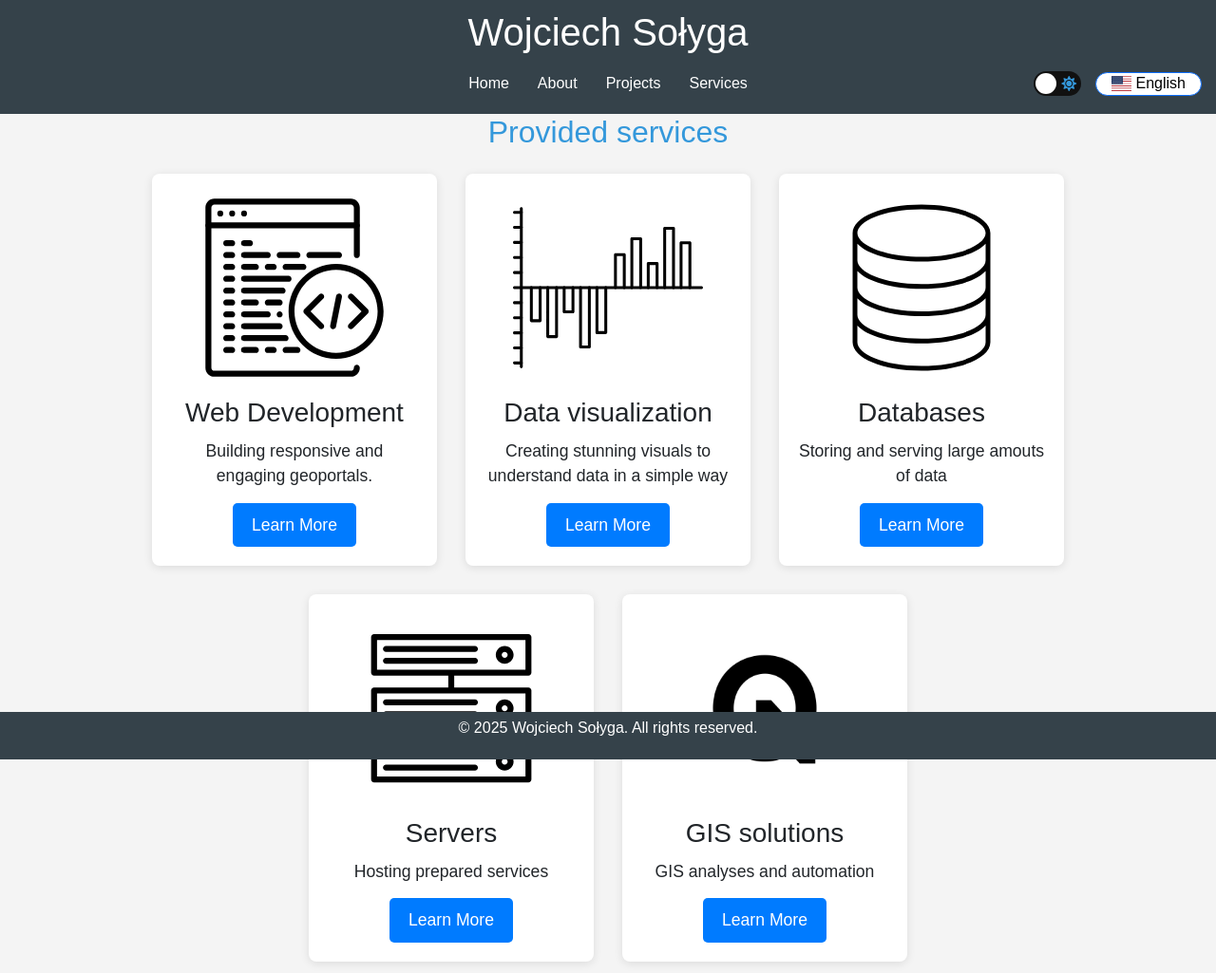
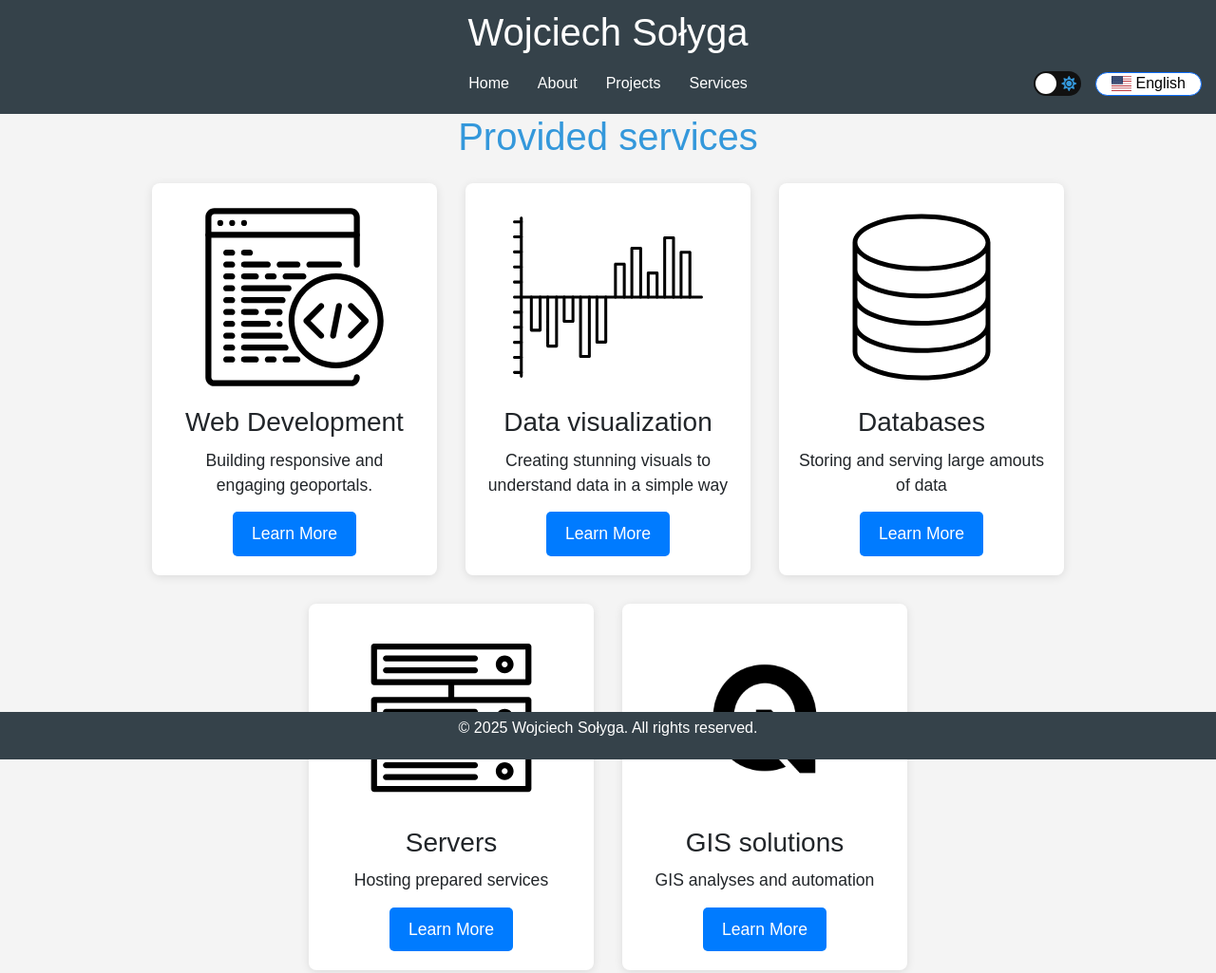
Before and after one commit to wojtek19022/wojtek19022.github.io, a website: page services_page/services.html in a window 1280 px wide. Shown: the whole page at 95% size. Drawn offline with nearby package versions, Linux system fonts and the light colour scheme; some packages are replaced by stand-ins of ours; no server answers; a script that the page names is missing.

Commit message:
adjusted site header to others sites

```diff
--- a/services_page/services_style.css
+++ b/services_page/services_style.css
@@ -39,8 +39,6 @@ body {
 .services h1 {
     color: #3498db;
     text-align: center;
-    font-size: 2em;
-    height: min-content;
 }
 
 .services h2 {
```
